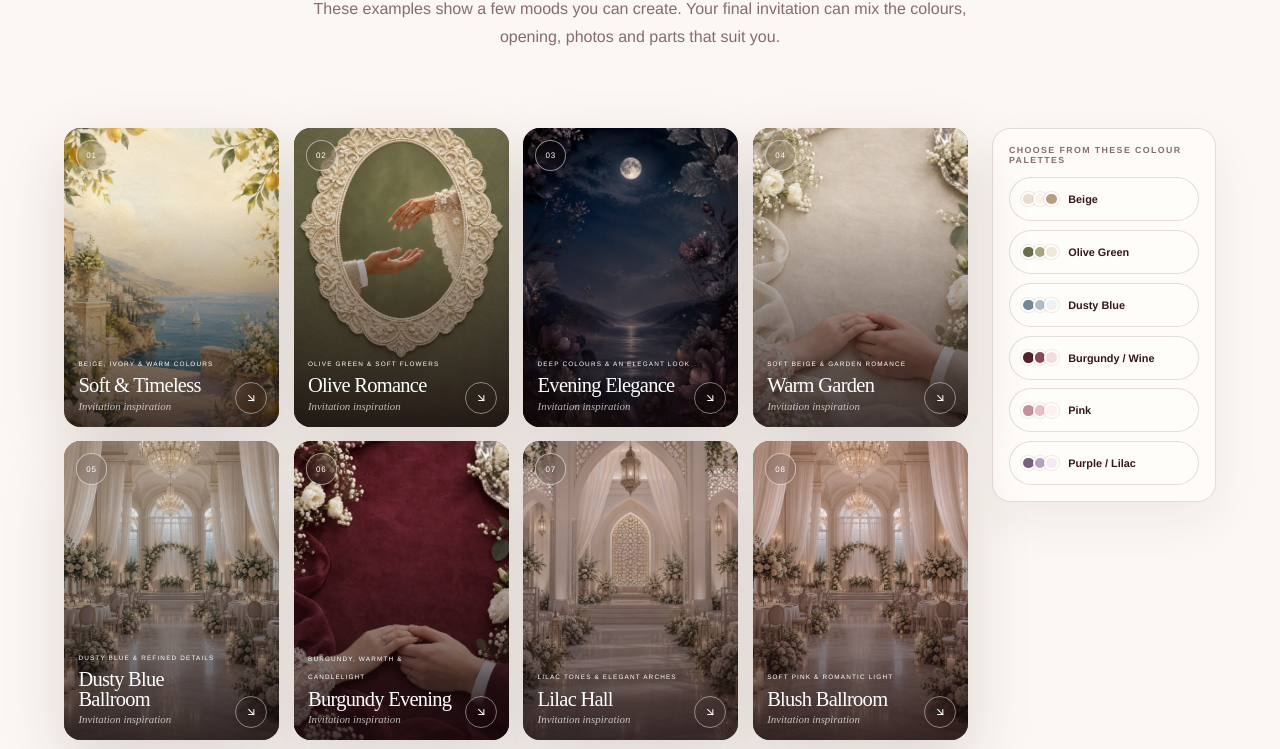
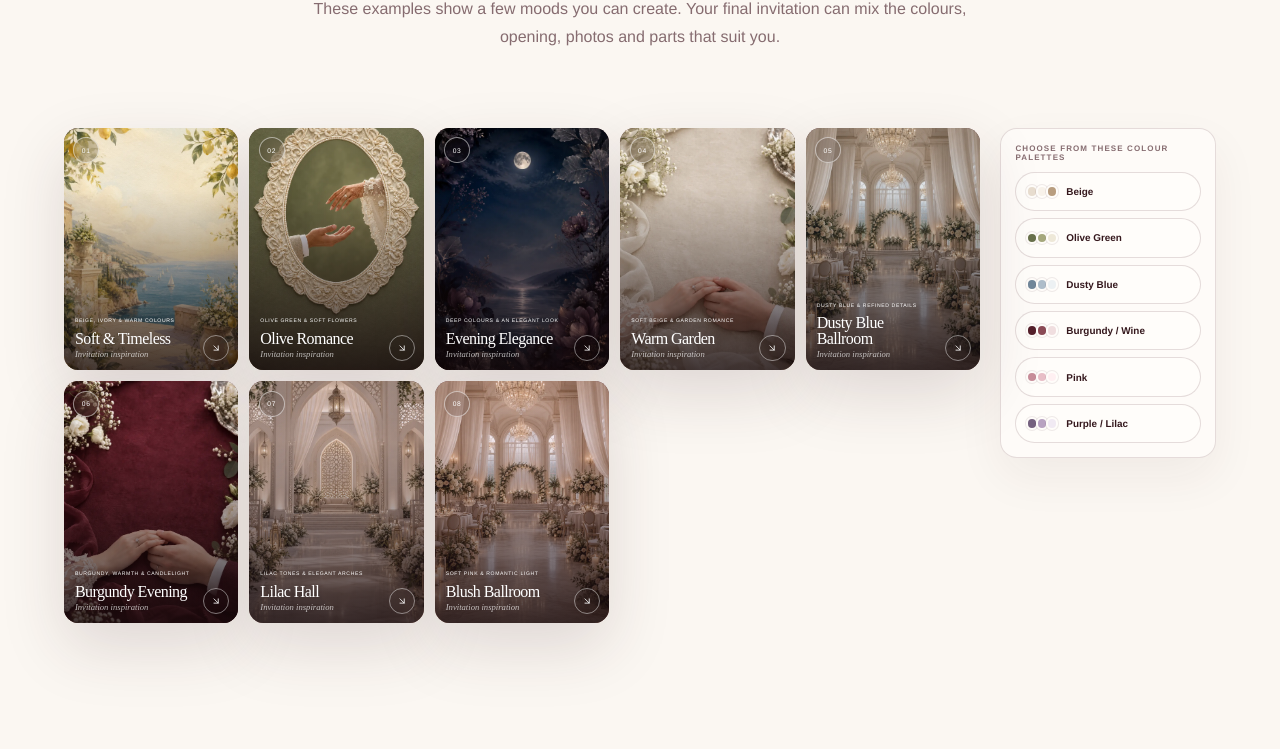
Before and after one commit to Ir-faan/Event-Invitation, a Next.js app: page / in a window 1280 px wide. Shown: the part 1793-2542 px from the top of the page. Built offline with nearby package versions, Linux system fonts and the light colour scheme; no server answers.

Commit message:
Make landing example cards more compact

```diff
--- a/app/landing-template-gallery-compact.css
+++ b/app/landing-template-gallery-compact.css
@@ -1,7 +1,7 @@
 .landing-refresh .collection {
   display: grid;
-  grid-template-columns: minmax(0, 1fr) 15.5rem;
-  column-gap: 2rem;
+  grid-template-columns: minmax(0, 1fr) 14.5rem;
+  column-gap: 1.6rem;
   align-items: start;
 }
 
@@ -14,54 +14,55 @@
   width: 100%;
   margin: 0;
   display: grid;
-  grid-template-columns: repeat(5, minmax(0, 1fr));
+  grid-template-columns: repeat(6, minmax(0, 1fr));
   justify-content: stretch;
-  gap: .9rem;
+  gap: .7rem;
 }
 
 .landing-refresh .collection-card {
   width: 100%;
   max-width: none;
   aspect-ratio: .72;
-  border-radius: 1.05rem;
+  border-radius: .9rem;
 }
 
 .landing-refresh .collection-number {
-  top: .75rem;
-  left: .75rem;
-  width: 1.95rem;
-  height: 1.95rem;
-  font-size: .5rem;
+  top: .58rem;
+  left: .58rem;
+  width: 1.62rem;
+  height: 1.62rem;
+  font-size: .42rem;
 }
 
 .landing-refresh .collection-content {
-  left: .9rem;
-  right: 3rem;
-  bottom: .95rem;
+  left: .68rem;
+  right: 2.35rem;
+  bottom: .72rem;
 }
 
 .landing-refresh .collection-content > span {
-  font-size: .4rem;
+  font-size: .32rem;
+  letter-spacing: .12em;
 }
 
 .landing-refresh .collection-content h3 {
-  margin: .4rem 0 .25rem;
-  font-size: clamp(1.25rem, 1.6vw, 1.75rem);
+  margin: .3rem 0 .18rem;
+  font-size: clamp(.95rem, 1.25vw, 1.35rem);
 }
 
 .landing-refresh .collection-content p {
-  font-size: .68rem;
+  font-size: .54rem;
 }
 
 .landing-refresh .collection-card > a {
-  right: .75rem;
-  bottom: .8rem;
-  width: 2rem;
-  height: 2rem;
+  right: .55rem;
+  bottom: .58rem;
+  width: 1.65rem;
+  height: 1.65rem;
 }
 
 .landing-refresh .collection-card > a svg {
-  width: .78rem;
+  width: .64rem;
 }
 
 .landing-refresh .palette-showcase {
@@ -69,49 +70,49 @@
   grid-row: 2;
   width: 100%;
   margin: 0;
-  padding: 1rem;
-  border-radius: 1.15rem;
+  padding: .9rem;
+  border-radius: 1.05rem;
 }
 
 .landing-refresh .palette-showcase-label {
-  margin-bottom: .75rem;
-  font-size: .55rem;
-  letter-spacing: .16em;
+  margin-bottom: .65rem;
+  font-size: .5rem;
+  letter-spacing: .14em;
   text-align: left;
 }
 
 .landing-refresh .palette-showcase-grid {
   grid-template-columns: 1fr;
-  gap: .55rem;
+  gap: .45rem;
 }
 
 .landing-refresh .palette-pill {
-  gap: .6rem;
-  min-height: 2.75rem;
-  padding: .45rem .7rem;
-  font-size: .68rem;
+  gap: .5rem;
+  min-height: 2.45rem;
+  padding: .38rem .58rem;
+  font-size: .62rem;
 }
 
 .landing-refresh .palette-dots i {
-  width: .9rem;
-  height: .9rem;
+  width: .8rem;
+  height: .8rem;
 }
 
 @media (max-width: 1280px) {
   .landing-refresh .collection {
-    grid-template-columns: minmax(0, 1fr) 14rem;
-    column-gap: 1.5rem;
+    grid-template-columns: minmax(0, 1fr) 13.5rem;
+    column-gap: 1.25rem;
   }
 
   .landing-refresh .collection-grid {
-    grid-template-columns: repeat(4, minmax(0, 1fr));
+    grid-template-columns: repeat(5, minmax(0, 1fr));
   }
 }
 
 @media (max-width: 980px) {
   .landing-refresh .collection {
     grid-template-columns: 1fr;
-    row-gap: 1.5rem;
+    row-gap: 1.3rem;
   }
 
   .landing-refresh .collection > .section-heading,
@@ -120,9 +121,13 @@
     grid-column: 1;
   }
 
+  .landing-refresh .collection-grid {
+    grid-template-columns: repeat(5, minmax(0, 1fr));
+  }
+
   .landing-refresh .palette-showcase {
     grid-row: auto;
-    width: min(44rem, 100%);
+    width: min(40rem, 100%);
     margin: 0 auto;
   }
 
@@ -137,13 +142,13 @@
 
 @media (max-width: 760px) {
   .landing-refresh .collection-grid {
-    grid-template-columns: repeat(2, minmax(0, 1fr));
-    gap: .8rem;
+    grid-template-columns: repeat(4, minmax(0, 1fr));
+    gap: .55rem;
   }
 
   .landing-refresh .palette-showcase {
-    width: min(34rem, 100%);
-    padding: .8rem;
+    width: min(32rem, 100%);
+    padding: .7rem;
   }
 
   .landing-refresh .palette-showcase-grid {
@@ -153,12 +158,52 @@
 
 @media (max-width: 480px) {
   .landing-refresh .collection-grid {
-    grid-template-columns: 1fr;
-    width: min(15rem, 100%);
-    margin: 0 auto;
+    grid-template-columns: repeat(3, minmax(0, 1fr));
+    width: 100%;
+    gap: .45rem;
+    margin: 0;
+  }
+
+  .landing-refresh .collection-card {
+    border-radius: .72rem;
+  }
+
+  .landing-refresh .collection-number {
+    top: .42rem;
+    left: .42rem;
+    width: 1.35rem;
+    height: 1.35rem;
+    font-size: .35rem;
+  }
+
+  .landing-refresh .collection-content {
+    left: .5rem;
+    right: 1.9rem;
+    bottom: .52rem;
+  }
+
+  .landing-refresh .collection-content > span {
+    font-size: .25rem;
+  }
+
+  .landing-refresh .collection-content h3 {
+    margin: .18rem 0 .1rem;
+    font-size: .78rem;
+    line-height: .95;
+  }
+
+  .landing-refresh .collection-content p {
+    display: none;
+  }
+
+  .landing-refresh .collection-card > a {
+    right: .4rem;
+    bottom: .42rem;
+    width: 1.35rem;
+    height: 1.35rem;
   }
 
   .landing-refresh .palette-showcase-grid {
-    grid-template-columns: 1fr;
+    grid-template-columns: repeat(2, minmax(0, 1fr));
   }
 }
```
